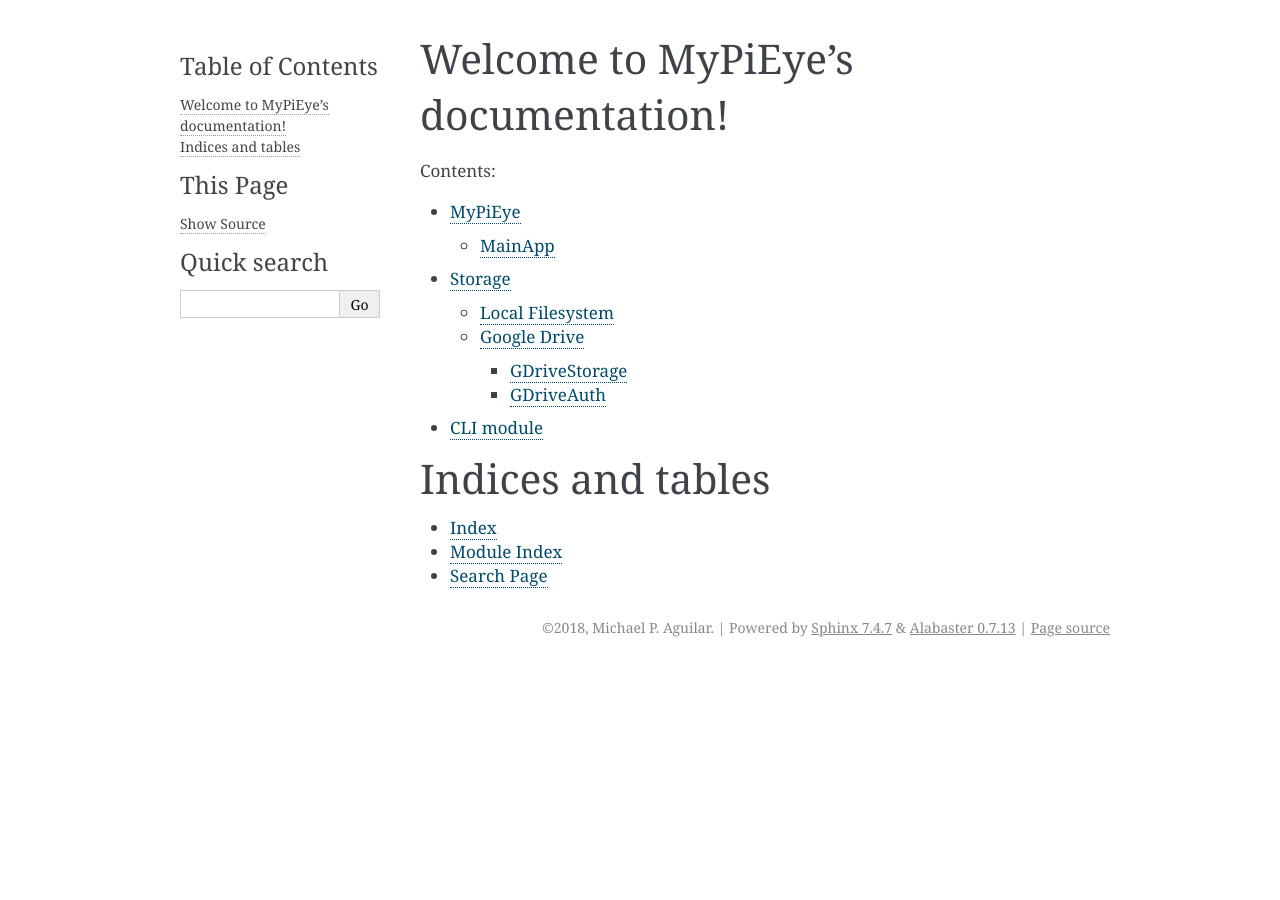
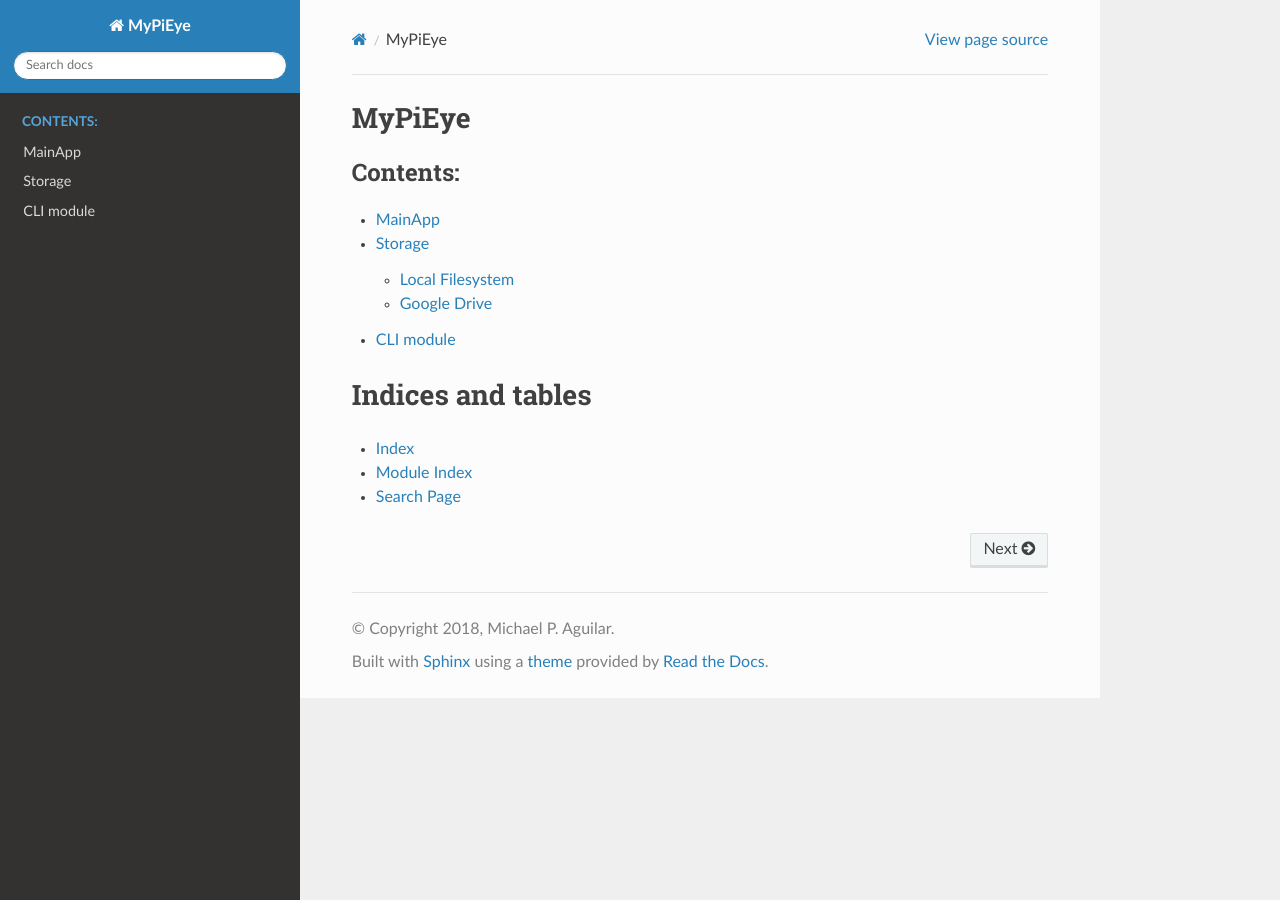
Before and after one commit to mpaguilar/MyPiEye, a Sphinx documentation site: the page built from doc/source/index.rst, in a window 1280 px wide. Built offline with Sphinx 7.4.7 and the Read the Docs theme 2.0.0, drawn with Linux system fonts in a browser that asks for light colours.

Commit message:
Prettier docs

```diff
--- a/doc/source/conf.py
+++ b/doc/source/conf.py
@@ -77,7 +77,7 @@
 # The theme to use for HTML and HTML Help pages.  See the documentation for
 # a list of builtin themes.
 #
-html_theme = 'alabaster'
+html_theme = 'sphinx_rtd_theme'
 
 # Theme options are theme-specific and customize the look and feel of a theme
 # further.  For a list of options available for each theme, see the
--- a/doc/source/index.rst
+++ b/doc/source/index.rst
@@ -1,20 +1,13 @@
-.. MyPiEye documentation master file, created by
-   sphinx-quickstart on Sat Oct 20 01:56:51 2018.
-   You can adapt this file completely to your liking, but it should at least
-   contain the root `toctree` directive.
-
-Welcome to MyPiEye's documentation!
-===================================
+MyPiEye
+=======
 
 .. toctree::
-   :maxdepth: 3
+   :maxdepth: 2
    :caption: Contents:
 
    main_app
    storage
    cli
-
-
 
 Indices and tables
 ==================
--- a/doc/source/main_app.rst
+++ b/doc/source/main_app.rst
@@ -1,11 +1,7 @@
-MyPiEye
--------
-
 .. automodule:: MyPiEye
-   :members:
 
 MainApp
-^^^^^^^
+-------
 
 The main workhorse.
 
--- a/requirements-dev.txt
+++ b/requirements-dev.txt
@@ -16,3 +16,4 @@
 uritemplate==3.0.0
 urllib3==1.23
 Sphinx==1.8.1
+sphinx-rtd-theme==0.4.2
```
